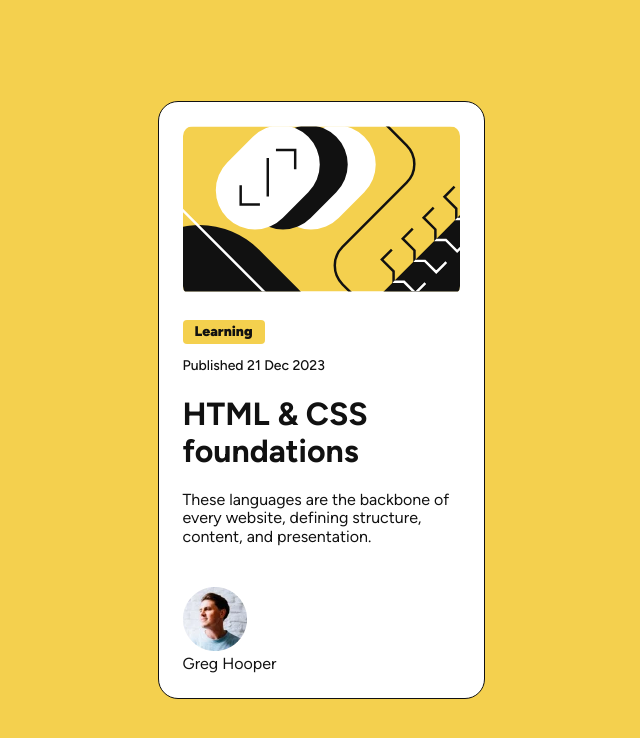
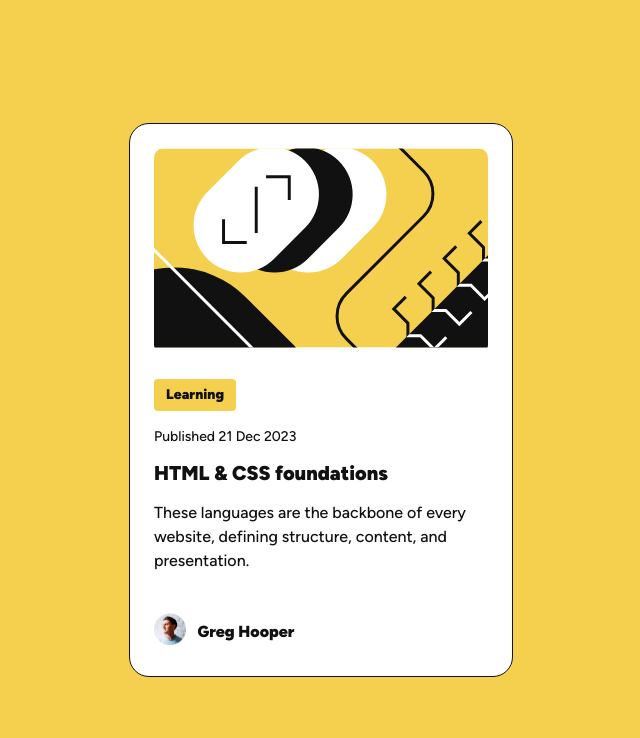
Before and after one commit to BoxyPipesnake/blog-Card, a plain HTML site: page index.html in a window 1280 px wide. Shown: the whole page, without its empty margins (319-959 px from the left). Drawn offline with Linux system fonts and the light colour scheme; files whose address does not match are found by name.

Commit message:
Finish styling .course-heading, .course-descriptions and  .course-creator-container

```diff
--- a/index.html
+++ b/index.html
@@ -40,7 +40,7 @@
 
       <div class="course-creator-container">
         <div class="profile-img-container">
-          <img src="./assets/images/image-avatar.webp" alt="Greg Hooper Profile Image">
+          <img class="profile-img" src="./assets/images/image-avatar.webp" alt="Greg Hooper Profile Image">
         </div>
         <span class="course-creator-name">Greg Hooper</span>
       </div>
--- a/styles.css
+++ b/styles.css
@@ -24,12 +24,20 @@
   --fw-ebold: 900;
   --fw-medium: 500;
 
-  --fz-large: 24px;
-  --fz-medium: 16px;
-  --fz-small: 14px;
+  --fz-large: 18px;
+  --fz-medium: 14px;
+  --fz-small: 12px;
 
   --line-height: 150%;
   --lettter-spacing: 0px;
+}
+
+@media(min-width: 700px){
+  :root {
+    --fz-large: 20px;
+    --fz-medium: 16px;
+    --fz-small: 14px;
+  }
 }
 
 img {
@@ -44,10 +52,12 @@ body {
   color: var(--gray-950);
   background-color: var(--yellow-bg);
   font-family: var(--font-primary);
+  line-height: var(--line-height);
+  letter-spacing: var(--lettter-spacing);
 }
 
 .main {
-  max-width: 327px;
+  max-width: 384px;
   margin-left: 24px;
   margin-right: 24px;
 }
@@ -84,3 +94,29 @@ body {
 .details-container .publish-date {
   font-weight: var(--fw-medium);
 }
+
+.course-heading {
+  margin: 12px 0;
+  font-size: var(--fz-large);
+  font-weight: var(--fw-ebold);
+}
+
+.course-description {
+  font-size: var(--fz-medium);
+  font-weight: var(--fw-medium);
+}
+
+.course-creator-container {
+  display: flex;
+  align-items: center;
+  gap: 12px;
+}
+
+.profile-img {
+  height: 32px;
+}
+
+.course-creator-name {
+  font-size: var(--fz-medium);
+  font-weight: var(--fw-ebold);
+}
```
